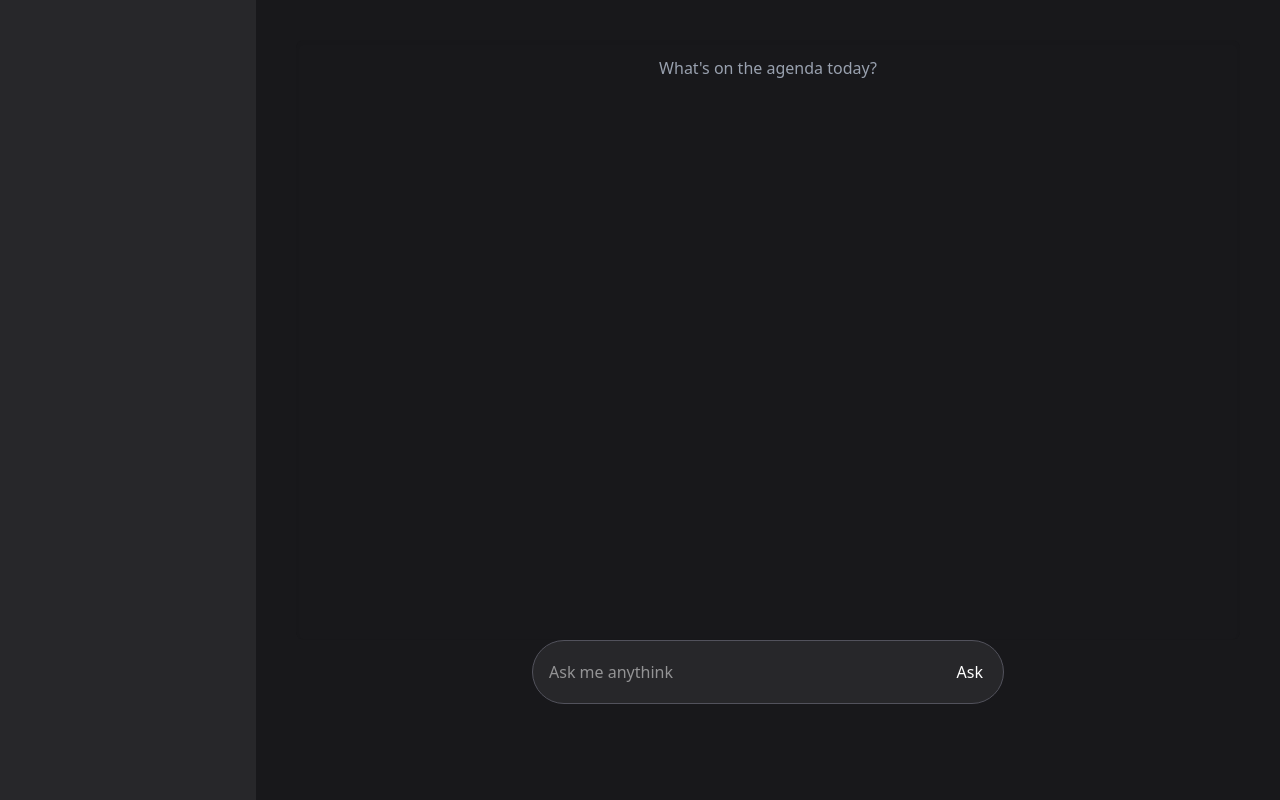
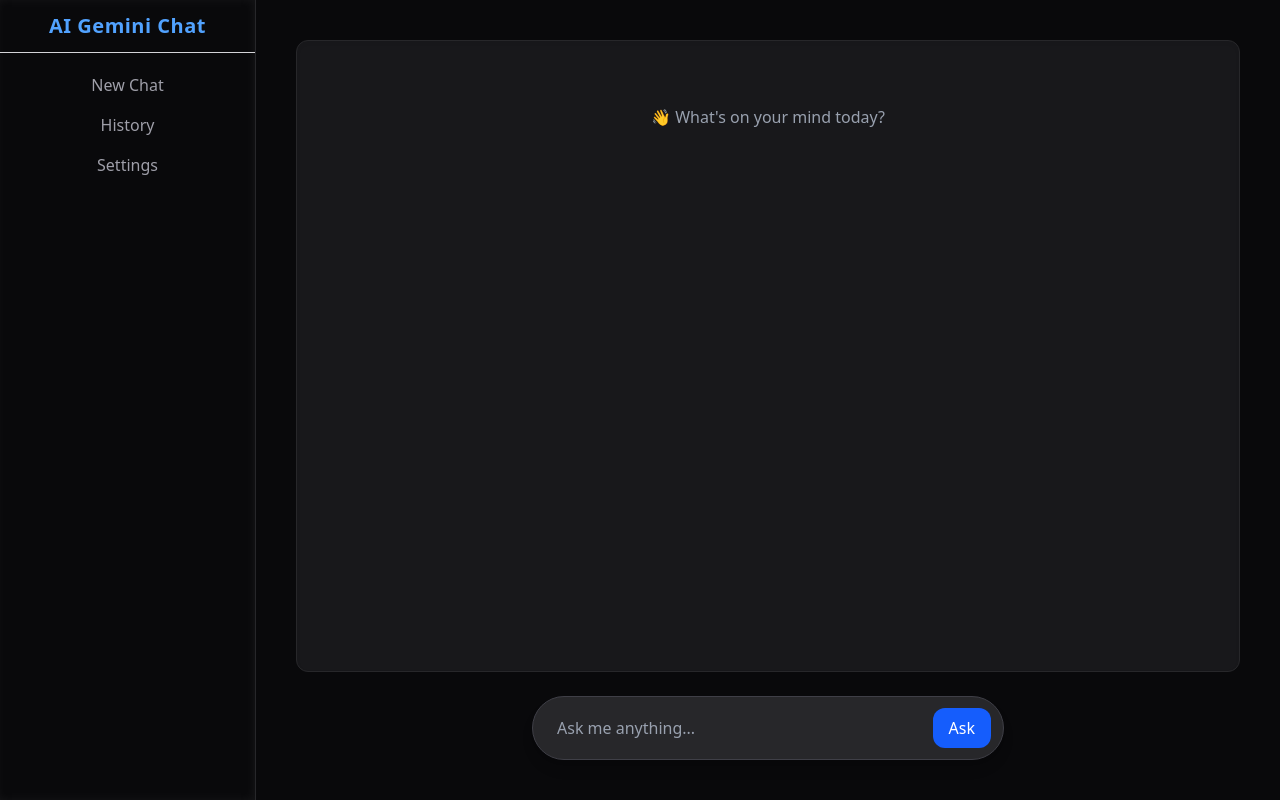
Before and after one commit to mohitt8785/Gemini-AI, a React (Vite) app: page / in a window 1280 px wide. Built offline with nearby package versions, Linux system fonts and the light colour scheme.

Commit message:
Updated sidebar

```diff
--- a/src/App.jsx
+++ b/src/App.jsx
@@ -2,10 +2,12 @@
 import { useState } from "react";
 import { URL, API_KEY } from "./constants";
 import Answers from "./Components/Answers";
+import { FaBars, FaTimes } from "react-icons/fa";
 
 const App = () => {
   const [question, setQuestion] = useState("");
-  const [result, setResult] = useState([])
+  const [result, setResult] = useState([]);
+  const [sidebarOpen, setSidebarOpen] = useState(false);
 
   const payload = {
     contents: [
@@ -16,61 +18,101 @@
   };
 
   const askQuestion = async () => {
-
     if (!question.trim()) return;
 
-    // Step 1: user ka question add karo
     setResult((prev) => [...prev, { sender: "user", text: question }]);
 
-    let response = await fetch(`${URL}?key=${API_KEY}`, {
+    try {
+      const response = await fetch(`${URL}?key=${API_KEY}`, {
         method: "POST",
         headers: {
           "Content-Type": "application/json",
         },
         body: JSON.stringify(payload),
       });
-    let ResponseData = await response.json();
-    let FinalData = ResponseData.candidates?.[0]?.content?.parts?.[0]?.text || "No response";
 
-    // Split by new line
-    let FinalAns = FinalData.split("\n")
+      const ResponseData = await response.json();
+      const FinalData =
+        ResponseData.candidates?.[0]?.content?.parts?.[0]?.text ||
+        "No response";
+
+      const FinalAns = FinalData.split("\n")
         .map((line) => line.trim())
-      .filter((line) => line !== ""); // empty lines hata do
+        .filter((line) => line !== "");
 
       setResult((prev) => [...prev, { sender: "ai", text: FinalAns }]);
-    setQuestion("")
+    } catch (error) {
+      console.error(error);
+      setResult((prev) => [
+        ...prev,
+        { sender: "ai", text: ["Something went wrong! ❌"] },
+      ]);
+    }
+
+    setQuestion("");
   };
-  console.log(result);
-
 
   return (
-    <div className="grid grid-cols-5 h-screen text-center">
-      {/* Sidebar */}
-      <div className="col-span-1 bg-zinc-800"></div>
-      {/* Main Chat Section */}
-      <div className="col-span-4 p-10">
-        <div className="container h-[75vh] overflow-y-auto p-4 space-y-4 bg-zinc-900 rounded-lg shadow-inner">
-          <div className="text-zinc-300">
+    <div className="flex flex-col md:grid md:grid-cols-5 h-screen text-center bg-zinc-950 text-white relative overflow-hidden">
+      {/* ☰ Toggle Button for Mobile */}
+      <button
+        onClick={() => setSidebarOpen(!sidebarOpen)}
+        className="absolute top-6 left-2 md:hidden z-50 bg-zinc-900 p-2 rounded-lg border border-zinc-700 hover:bg-zinc-700 transition"
+      >
+        {sidebarOpen ? <FaTimes size={10} /> : <FaBars size={20} />}
+      </button>
+
+      {/* 🌐 Sidebar */}
+      <aside
+        className={`fixed md:static top-0 left-0 h-full w-3/4 sm:w-1/2 md:w-auto
+        bg-zinc-950 backdrop-blur-xl
+        border-r border-zinc-800
+        shadow-[inset_-2px_0_10px_rgba(255,255,255,0.05)]
+        transform transition-transform duration-300 ease-in-out z-40
+        ${sidebarOpen ? "translate-x-0" : "-translate-x-full"}
+        md:translate-x-0`}
+      >
+        <h2 className="text-xl font-semibold mb-5 text-blue-400 tracking-wide border-b border-zinc-300 p-3">
+          AI Gemini Chat
+        </h2>
+        <ul className="space-y-4 text-zinc-400 font-medium">
+          <li className="hover:text-blue-400 hover:translate-x-1 transition cursor-pointer">
+            New Chat
+          </li>
+          <li className="hover:text-blue-400 hover:translate-x-1 transition cursor-pointer">
+            History
+          </li>
+          <li className="hover:text-blue-400 hover:translate-x-1 transition cursor-pointer">
+            Settings
+          </li>
+        </ul>
+      </aside>
+
+      {/* 💬 Chat Section */}
+      <main className="flex-1 col-span-4 flex flex-col justify-between p-4 sm:p-6 md:p-8 lg:p-10 transition-all duration-300">
+        {/* Chat Output */}
+        <div className="flex-1 overflow-y-auto bg-zinc-900 rounded-xl shadow-inner border border-zinc-800 p-4 sm:p-6 mb-6">
           <Answers data={result} />
+        </div>
 
-          </div>
-        </div>
-        <div className="bg-zinc-800 w-1/2 p-1 pr-5 text-white m-auto rounded-4xl border border-zinc-600 flex h-16">
+        {/* Input Box */}
+        <div className="bg-zinc-800 w-full sm:w-3/4 md:w-1/2 mx-auto rounded-full border border-zinc-700 flex items-center p-2 pr-3 h-14 sm:h-16 shadow-lg">
           <input
             type="text"
             value={question}
-            onChange={(event) => setQuestion(event.target.value)}
-            onKeyDown={(event) => {
-              if (event.key === "Enter") {
-                askQuestion()
-              }
-            }}
-            className="w-full h-full p-3 outline-none"
-            placeholder="Ask me anythink "
+            onChange={(e) => setQuestion(e.target.value)}
+            onKeyDown={(e) => e.key === "Enter" && askQuestion()}
+            className="w-full h-full px-4 text-sm sm:text-base bg-transparent outline-none placeholder:text-gray-400"
+            placeholder="Ask me anything..."
           />
-          <button onClick={askQuestion}>Ask</button>
+          <button
+            onClick={askQuestion}
+            className="ml-2 px-4 py-2 bg-blue-600 hover:bg-blue-700 rounded-xl text-sm sm:text-base transition"
+          >
+            Ask
+          </button>
         </div>
-      </div>
+      </main>
     </div>
   );
 };
--- a/src/Components/Answers.jsx
+++ b/src/Components/Answers.jsx
@@ -5,8 +5,8 @@
 const Answers = ({ data }) => {
   if (!data?.length) {
     return (
-            <p className="text-gray-400 text-center">
-                What's on the agenda today?
+      <p className="text-gray-400 text-center mt-10">
+        👋 What's on your mind today?
       </p>
     );
   }
@@ -18,81 +18,62 @@
         return (
           <div
             key={index}
-                        className={`flex items-start ${isUser ? "justify-end" : "justify-start"}`}
+            className={`flex items-start ${
+              isUser ? "justify-end" : "justify-start"
+            }`}
           >
+            {/* AI Icon */}
             {!isUser && (
-                            <div className="flex-shrink-0 mr-2 mt-3 text-yellow-400">
+              <div className="flex-shrink-0 mr-2 mt-2 text-yellow-400">
                 <FaRobot size={18} title="AI" />
               </div>
             )}
+
+            {/* Message Bubble */}
             <div
-                            className={`max-w-[70%] px-4 py-3 text-sm leading-relaxed shadow
-                                ${isUser
-                                    ? "bg-zinc-800 text-white rounded-2xl rounded-br-none"
-                                    : "bg-zinc-600 text-white rounded-2xl rounded-bll9-none"
+              className={`max-w-[85%] sm:max-w-[70%] px-3 sm:px-4 py-2 sm:py-3 text-sm sm:text-base leading-relaxed shadow-md
+                ${
+                  isUser
+                    ? "bg-blue-700 text-white rounded-2xl rounded-br-none"
+                    : "bg-zinc-700 text-white rounded-2xl rounded-bl-none"
                 }`}
             >
               <ReactMarkdown
                 components={{
-                                    h1: ({ node, ...props }) => (
-                                        console.log(node), <br />,
+                  h1: ({ ...props }) => (
                     <h1
                       {...props}
                       className="text-2xl font-bold text-blue-400 mb-2 text-left"
                     />
                   ),
-                                    h2: ({ node, ...props }) => (
+                  h2: ({ ...props }) => (
                     <h2
                       {...props}
                       className="text-xl font-semibold text-blue-300 mb-2 text-left"
                     />
                   ),
-                                    h3: ({ node, ...props }) => (
-                                        <h3
-                                            {...props}
-                                            className="text-lg font-semibold text-blue-200 mb-2 text-left"
-                                        />
-                                    ),
-                                    p: ({ node, ...props }) => (
+                  p: ({ ...props }) => (
                     <p
                       {...props}
                       className="text-gray-200 m-0 p-0 text-left"
                     />
                   ),
-                                    strong: ({ node, ...props }) => (
+                  strong: ({ ...props }) => (
                     <strong
                       {...props}
                       className="font-bold text-yellow-300"
                     />
                   ),
-                                    ul: ({ node, ...props }) => (
+                  ul: ({ ...props }) => (
                     <ul
                       {...props}
                       className="list-disc ml-6 space-y-1 text-gray-200 text-left"
                     />
                   ),
-                                    ol: ({ node, ...props }) => (
-                                        <ol
-                                            {...props}
-                                            className="list-decimal ml-6 space-y-1 text-gray-200 text-left"
-                                        />
-                                    ),
-                                    li: ({ node, ...props }) => (
-                                        <li
-                                            {...props}
-                                            className="text-gray-200 text-left"
-                                        />
-                                    ),
-                                    code: ({ node, ...props }) => (
+                  code: ({ ...props }) => (
                     <code
                       {...props}
-                                            className="bg-zinc-700 text-green-400 px-1 rounded text-xs "
-                                        />
-                                    ),
-                                    pre: ({ node, ...props }) => (
-                                        <pre
-                                            {...props}
-                                            className="bg-zinc-900 p-3 rounded mb-2 overflow-x-auto"
+                      className="bg-zinc-800 text-green-400 px-1 rounded text-xs"
                     />
                   ),
                 }}
@@ -100,8 +81,10 @@
                 {Array.isArray(msg.text) ? msg.text.join("\n") : msg.text}
               </ReactMarkdown>
             </div>
+
+            {/* User Icon */}
             {isUser && (
-                            <div className="flex-shrink-0 ml-2 mt-3 text-blue-400">
+              <div className="flex-shrink-0 ml-2 mt-2 text-blue-400">
                 <FaUser size={20} title="You" />
               </div>
             )}
```
Lines whose indentation alone changed are shown as unchanged.
